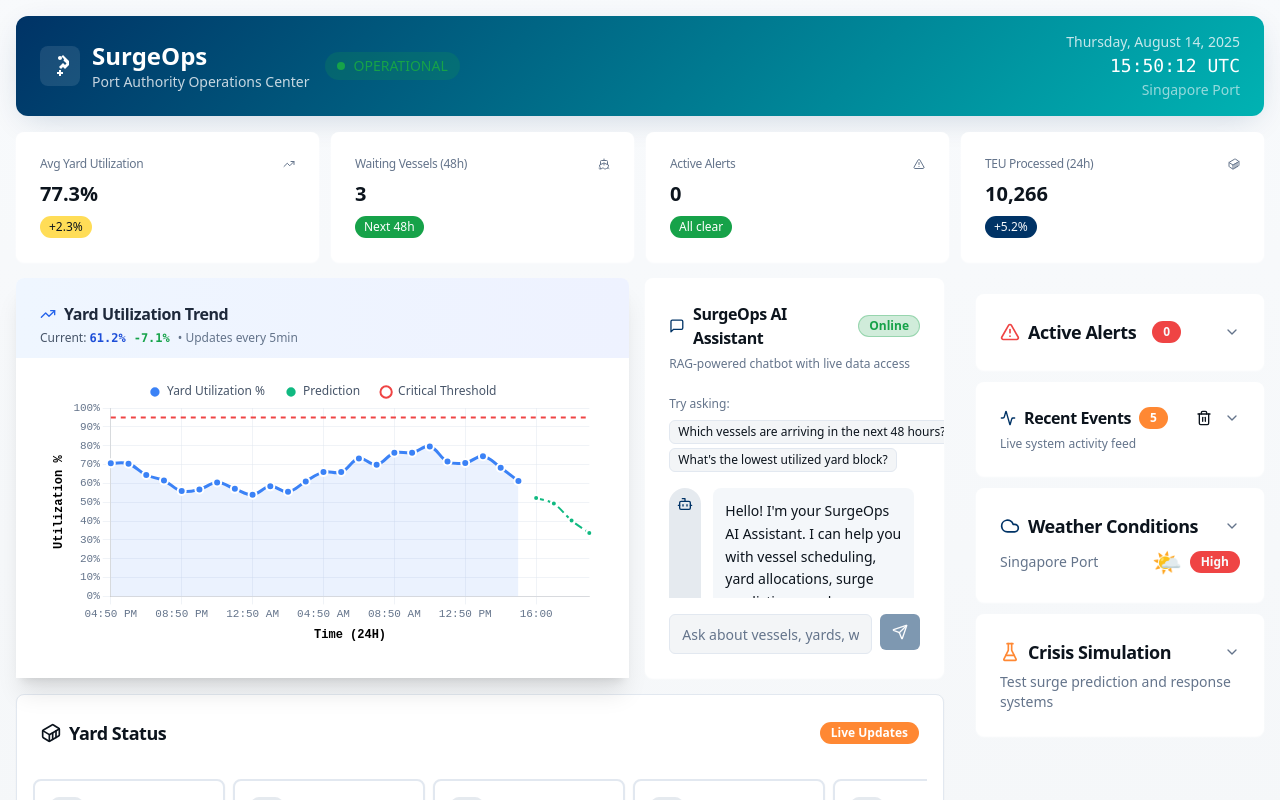
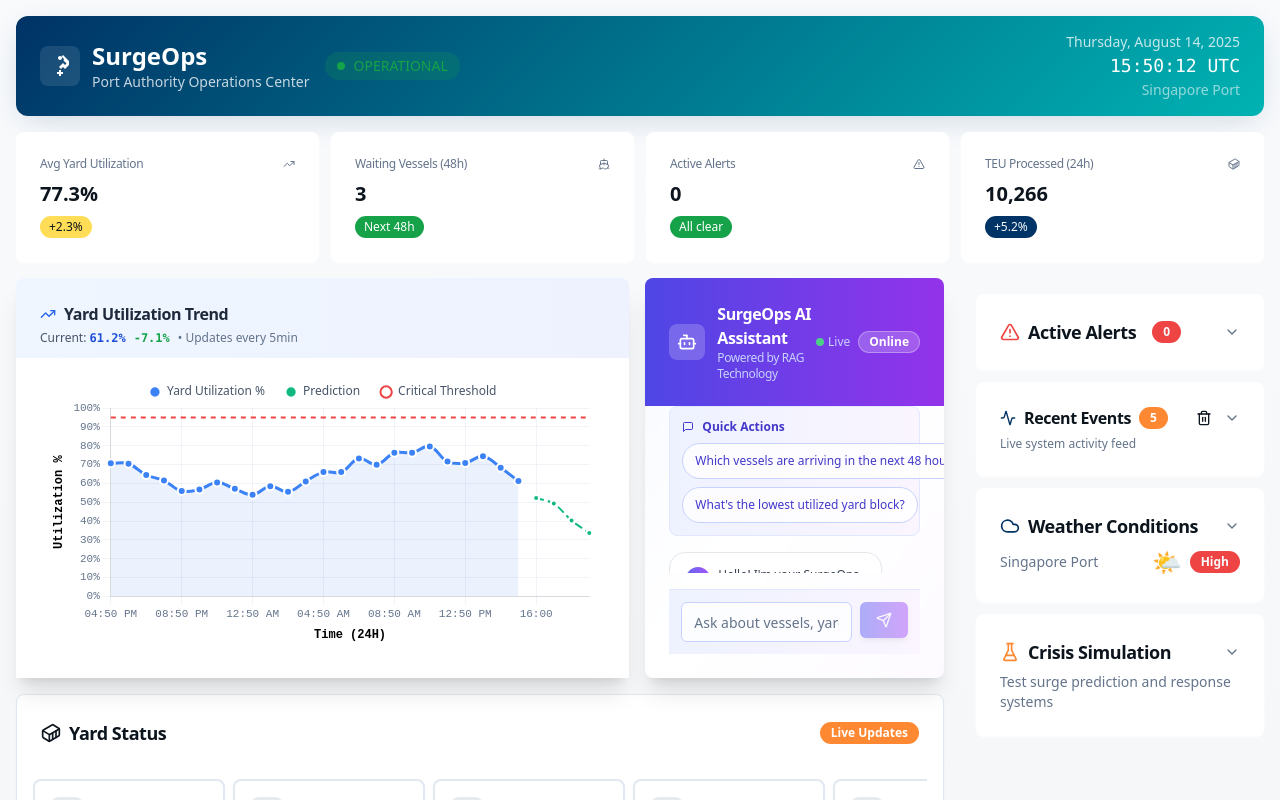
Before and after one commit to shivam-kaleris/surgeops, a React (Vite) app: page / in a window 1280 px wide. Shown: the top 800 px of the page. Built offline with nearby package versions, Linux system fonts and the light colour scheme.

Commit message:
Refine SurgeOps AI Assistant
Improve the visual appearance of the SurgeOps AI Assistant component.

```diff
--- a/src/components/surgeops/SurgeOpsChat.tsx
+++ b/src/components/surgeops/SurgeOpsChat.tsx
@@ -101,33 +101,44 @@ export function SurgeOpsChat() {
   };
 
   return (
-    <Card className="bg-card shadow-card border-0 hover:shadow-glow transition-all duration-300 h-[400px] flex flex-col">
-      <CardHeader className="flex-shrink-0">
+    <Card className="bg-gradient-to-br from-indigo-50 via-white to-purple-50 shadow-xl border-0 hover:shadow-2xl transition-all duration-300 h-[400px] flex flex-col overflow-hidden">
+      <CardHeader className="flex-shrink-0 bg-gradient-to-r from-indigo-600 to-purple-600 text-white">
         <div className="flex items-center justify-between">
-          <CardTitle className="flex items-center gap-2 text-base font-semibold">
-            <MessageSquare className="h-4 w-4 text-primary" />
-            SurgeOps AI Assistant
+          <CardTitle className="flex items-center gap-3 text-base font-bold">
+            <div className="p-2 bg-white/20 rounded-lg backdrop-blur-sm">
+              <Bot className="h-5 w-5" />
+            </div>
+            <div>
+              <div className="text-white">SurgeOps AI Assistant</div>
+              <div className="text-xs text-indigo-200 font-normal">Powered by RAG Technology</div>
+            </div>
           </CardTitle>
-          <Badge variant="secondary" className="text-xs bg-success/20 text-success border-success/30">
+          <div className="flex items-center gap-2">
+            <div className="flex items-center gap-1">
+              <div className="w-2 h-2 bg-green-400 rounded-full animate-pulse"></div>
+              <span className="text-xs text-indigo-200">Live</span>
+            </div>
+            <Badge variant="secondary" className="text-xs bg-white/20 text-white border-white/30 backdrop-blur-sm">
               Online
             </Badge>
           </div>
-        <p className="text-xs text-muted-foreground">
-          RAG-powered chatbot with live data access
+        </div>
+      </CardHeader>
+      <CardContent className="flex-1 overflow-hidden flex flex-col bg-white/50 backdrop-blur-sm">
+        {/* Sample Queries */}
+        <div className="space-y-2 flex-shrink-0 mb-4 p-3 bg-gradient-to-r from-indigo-50 to-purple-50 rounded-lg border border-indigo-100">
+          <p className="text-xs font-semibold text-indigo-700 flex items-center gap-2">
+            <MessageSquare className="h-3 w-3" />
+            Quick Actions
           </p>
-      </CardHeader>
-      <CardContent className="flex-1 overflow-hidden flex flex-col">
-        {/* Sample Queries */}
-        <div className="space-y-2 flex-shrink-0 mb-4">
-          <p className="text-xs font-medium text-muted-foreground">Try asking:</p>
-          <div className="flex flex-wrap gap-1">
+          <div className="flex flex-wrap gap-2">
             {sampleQueries.slice(0, 2).map((query, index) => (
               <Button
                 key={index}
-                variant="outline"
+                variant="ghost"
                 size="sm"
-                className="text-xs h-6 px-2"
                 onClick={() => handleSampleQuery(query)}
+                className="text-xs px-3 py-1 bg-white/80 hover:bg-indigo-100 border border-indigo-200 text-indigo-700 hover:text-indigo-800 rounded-full transition-all duration-200 hover:scale-105"
               >
                 {query}
               </Button>
@@ -143,79 +154,64 @@ export function SurgeOpsChat() {
                 key={message.id}
                 initial={{ opacity: 0, y: 10 }}
                 animate={{ opacity: 1, y: 0 }}
-                exit={{ opacity: 0, y: -10 }}
-                className={`flex gap-3 ${message.type === 'user' ? 'justify-end' : 'justify-start'}`}
+                transition={{ duration: 0.3 }}
+                className={`flex ${message.type === 'user' ? 'justify-end' : 'justify-start'}`}
               >
+                <div className={`max-w-[85%] rounded-2xl px-4 py-3 ${
+                  message.type === 'user'
+                    ? 'bg-gradient-to-r from-indigo-500 to-purple-500 text-white'
+                    : 'bg-white border border-gray-200 text-gray-800 shadow-sm'
+                }`}>
+                  <div className="flex items-start gap-2">
                     {message.type === 'assistant' && (
-                  <div className="p-2 rounded-full bg-primary/10">
-                    <Bot className="h-4 w-4 text-primary" />
+                      <div className="flex-shrink-0 mt-0.5">
+                        <div className="w-6 h-6 bg-gradient-to-r from-indigo-500 to-purple-500 rounded-full flex items-center justify-center">
+                          <Bot className="h-3 w-3 text-white" />
+                        </div>
                       </div>
                     )}
-
-                <div className={`max-w-[80%] space-y-2 ${message.type === 'user' ? 'order-first' : ''}`}>
-                  <div
-                    className={`p-3 rounded-lg ${
-                      message.type === 'user'
-                        ? 'bg-primary text-primary-foreground ml-auto'
-                        : 'bg-muted/50'
-                    }`}
-                  >
-                    <p className="text-sm leading-relaxed">{message.message}</p>
+                    <div className="flex-1">
+                      <p className={`text-xs leading-relaxed ${
+                        message.type === 'user' ? 'text-white' : 'text-gray-700'
+                      }`}>
+                        {message.message}
+                      </p>
+                      {message.sources && (
+                        <div className="mt-2 space-y-1">
+                          {message.sources.map((source, index) => (
+                            <div key={index} className="text-xs">
+                              <button className="flex items-center gap-1 text-indigo-600 hover:text-indigo-700 transition-colors">
+                                <ExternalLink className="h-3 w-3" />
+                                <span className="underline">{source.title}</span>
+                              </button>
+                              <p className="text-gray-500 text-xs mt-1">{source.snippet}</p>
                             </div>
-
-                  {/* Sources */}
-                  {message.sources && (
-                    <div className="space-y-1">
-                      {message.sources.map((source, index) => (
-                        <motion.div
-                          key={index}
-                          initial={{ opacity: 0, scale: 0.9 }}
-                          animate={{ opacity: 1, scale: 1 }}
-                          transition={{ delay: index * 0.1 }}
-                          className="p-2 bg-accent/10 border border-accent/20 rounded text-xs"
-                        >
-                          <div className="flex items-center gap-2">
-                            <ExternalLink className="h-3 w-3 text-accent" />
-                            <span className="font-medium text-accent">{source.title}</span>
-                          </div>
-                          <p className="text-muted-foreground mt-1">{source.snippet}</p>
-                        </motion.div>
                           ))}
                         </div>
                       )}
-
-                  <p className="text-xs text-muted-foreground">
-                    {message.timestamp.toLocaleTimeString('en-US', {
-                      hour: '2-digit',
-                      minute: '2-digit'
-                    })}
-                  </p>
                     </div>
-
-                {message.type === 'user' && (
-                  <div className="p-2 rounded-full bg-secondary/10">
-                    <User className="h-4 w-4 text-secondary" />
                   </div>
-                )}
+                </div>
               </motion.div>
             ))}
           </AnimatePresence>
 
-          {/* Loading indicator */}
           {isLoading && (
             <motion.div
-              initial={{ opacity: 0, y: 10 }}
-              animate={{ opacity: 1, y: 0 }}
-              className="flex gap-3"
+              initial={{ opacity: 0 }}
+              animate={{ opacity: 1 }}
+              className="flex justify-start"
             >
-              <div className="p-2 rounded-full bg-primary/10">
-                <Bot className="h-4 w-4 text-primary" />
+              <div className="bg-white border border-gray-200 rounded-2xl px-4 py-3 shadow-sm">
+                <div className="flex items-center gap-2">
+                  <div className="w-6 h-6 bg-gradient-to-r from-indigo-500 to-purple-500 rounded-full flex items-center justify-center">
+                    <Bot className="h-3 w-3 text-white" />
                   </div>
-              <div className="p-3 bg-muted/50 rounded-lg">
                   <div className="flex gap-1">
-                  <div className="w-2 h-2 bg-muted-foreground rounded-full animate-pulse" />
-                  <div className="w-2 h-2 bg-muted-foreground rounded-full animate-pulse delay-100" />
-                  <div className="w-2 h-2 bg-muted-foreground rounded-full animate-pulse delay-200" />
+                    <div className="w-2 h-2 bg-indigo-400 rounded-full animate-bounce"></div>
+                    <div className="w-2 h-2 bg-indigo-400 rounded-full animate-bounce" style={{ animationDelay: '0.1s' }}></div>
+                    <div className="w-2 h-2 bg-indigo-400 rounded-full animate-bounce" style={{ animationDelay: '0.2s' }}></div>
+                  </div>
                 </div>
               </div>
             </motion.div>
@@ -223,13 +219,13 @@ export function SurgeOpsChat() {
         </div>
 
         {/* Input section */}
-        <div className="flex-shrink-0">
+        <div className="flex-shrink-0 p-3 bg-gradient-to-r from-indigo-50 to-purple-50 border-t border-indigo-100">
           <div className="flex gap-2">
             <Input
               value={inputValue}
               onChange={(e) => setInputValue(e.target.value)}
               placeholder="Ask about vessels, yards, weather..."
-              className="flex-1 text-xs"
+              className="flex-1 text-xs border-indigo-200 focus:border-indigo-400 bg-white/80 backdrop-blur-sm"
               onKeyPress={(e) => e.key === 'Enter' && handleSendMessage()}
               disabled={isLoading}
             />
@@ -237,7 +233,7 @@ export function SurgeOpsChat() {
               onClick={handleSendMessage}
               disabled={!inputValue.trim() || isLoading}
               size="sm"
-              className="px-3"
+              className="px-4 bg-gradient-to-r from-indigo-500 to-purple-500 hover:from-indigo-600 hover:to-purple-600 border-0 shadow-md hover:shadow-lg transition-all duration-200"
             >
               <Send className="h-3 w-3" />
             </Button>
```
Lines whose indentation alone changed are shown as unchanged.
